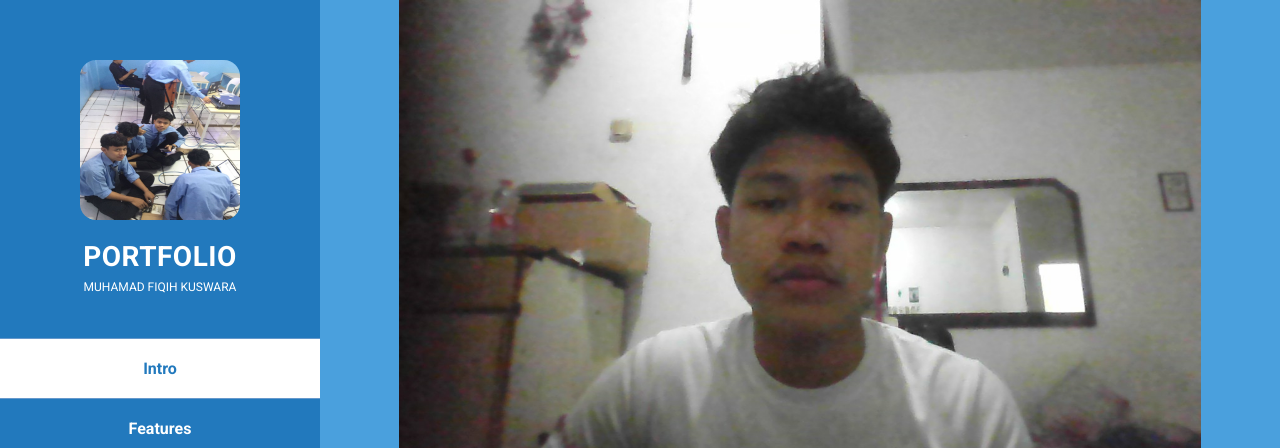
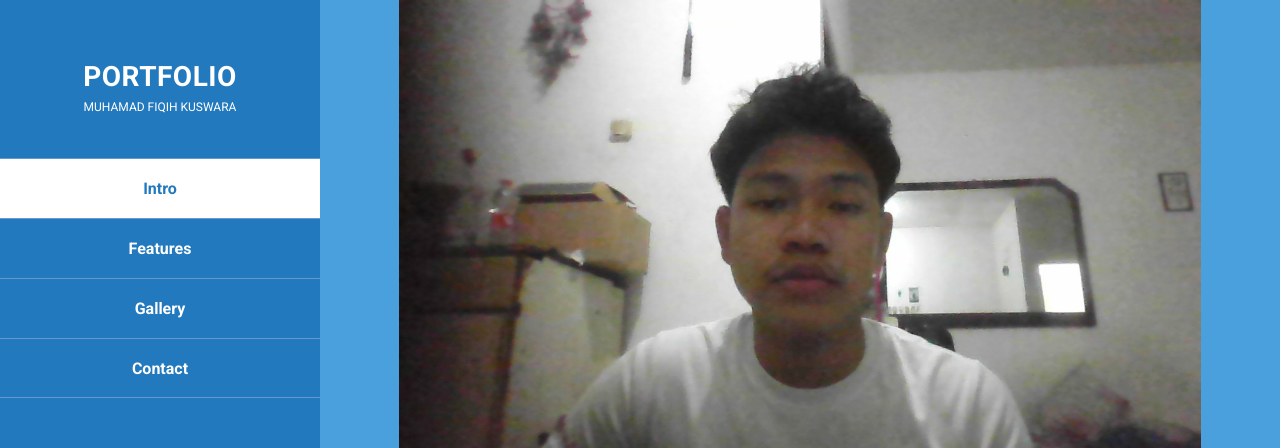
Before and after one commit to Fiqih10/Fiqihporto, a plain HTML site: page index.html in a window 1280 px wide. Shown: the top 448 px of the page. Drawn offline with Linux system fonts and the light colour scheme; files whose address does not match are found by name.

Commit message:
Update index.html

```diff
--- a/index.html
+++ b/index.html
@@ -28,7 +28,7 @@ https://www.tooplate.com/view/2116-blugoon
           <i class="fa fa-times" id="menu-close"></i>
           <div class="container">
             <div class="image">
-              <a href="#"><img src="img/photo_2024-06-11_14-41-04.jpg"alt="Blugoon by Tooplate" /></a>
+              <a href="#"<img src="img/photo_2024-06-11_14-41-04.jpg"alt="Blugoon by Tooplate" /></a>
             </div>
             <div class="author-content">
               <h4>POrtfolio</h4>
```
